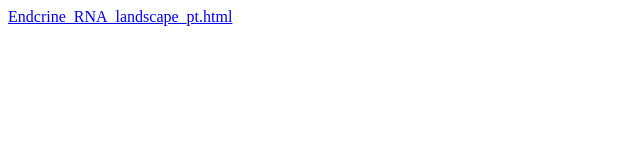
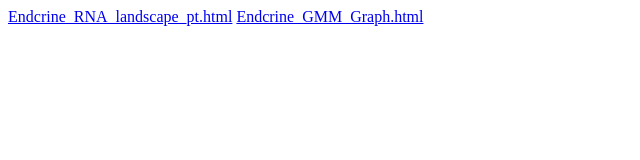
Before and after one commit to yusukeimoto/images, a plain HTML site: page index.html in a window 1280 px wide. Shown: the whole page, without its empty margins (0-640 px from the left). Drawn offline with Linux system fonts and the light colour scheme.

Commit message:
Update index.html

```diff
--- a/index.html
+++ b/index.html
@@ -6,5 +6,6 @@
   </head>
   <body>
     <a href= "Endcrine_RNA_landscape_pt.html" >Endcrine_RNA_landscape_pt.html</a>
+    <a href= "Endcrine_GMM_Graph.html" >Endcrine_GMM_Graph.html</a>
   </body>
 </html>
```
